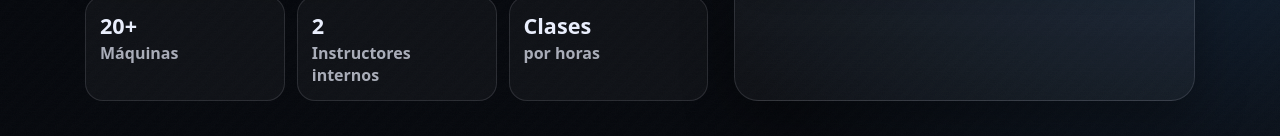
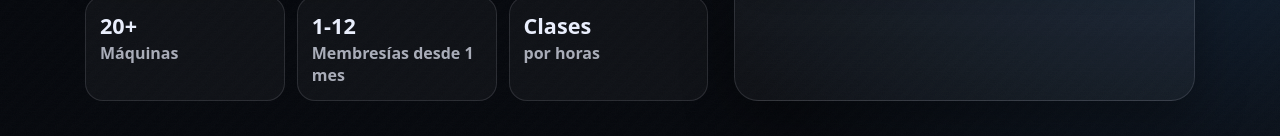
Before and after one commit to procontdev/mgym, a website: page public/index.html in a window 1280 px wide. Shown: the part 464-600 px from the top of the page. Drawn offline with Linux system fonts and the light colour scheme.

Commit message:
cambiar instructores x membresias

```diff
--- a/public/index.html
+++ b/public/index.html
@@ -59,8 +59,8 @@
                         <div class="stat__label">Máquinas</div>
                     </div>
                     <div class="stat">
-                        <div class="stat__num">2</div>
-                        <div class="stat__label">Instructores internos</div>
+                        <div class="stat__num">1-12</div>
+                        <div class="stat__label">Membresías desde 1 mes</div>
                     </div>
                     <div class="stat">
                         <div class="stat__num">Clases</div>
```
